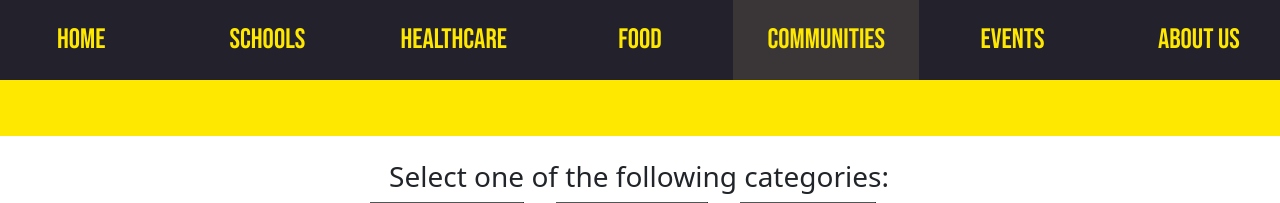
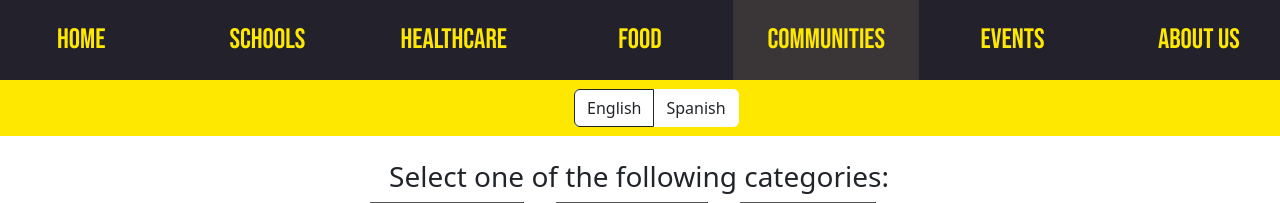
Before and after one commit to ColeJMitchell/brb-website, a Django app: template src/templates/communities_networks.html in a window 1280 px wide. Shown: the top 203 px of the page. Run offline with Django 5.2, Linux system fonts and the light colour scheme; the template is opened without the code that fills it, so the values that code supplies are empty; some libraries are stand-ins or nearby versions.

Commit message:
Update communities_networks.html
lang button

```diff
--- a/src/templates/communities_networks.html
+++ b/src/templates/communities_networks.html
@@ -290,10 +290,14 @@
         <div class="row d-flex justify-content-around" style="background-color: #ffe800; height: 7vh;">
             <div class="col-6 d-flex justify-content-center align-items-center">
                  <!-- language button -->
-                <div class="btn-group" role="group" aria-label="Language selection" style="background-color:  #ffe800; height:30px;"></div>
-                <br>
-                <br>
-                <br>
+                <div class="col-10 d-flex justify-content-end align-items-center">
+                    <div class="btn-group" role="group" aria-label="Language selection" style="background-color: white;">
+                        <input type="radio" class="btn-check" name="language" id="english" autocomplete="off" checked>
+                        <label class="btn select-button" for="english">English</label>
+
+                        <input type="radio" class="btn-check" name="language" id="spanish" autocomplete="off">
+                        <label class="btn select-button" for="spanish">Spanish</label>
+                    </div>
                 </div>
             </div>
         </div>
```
